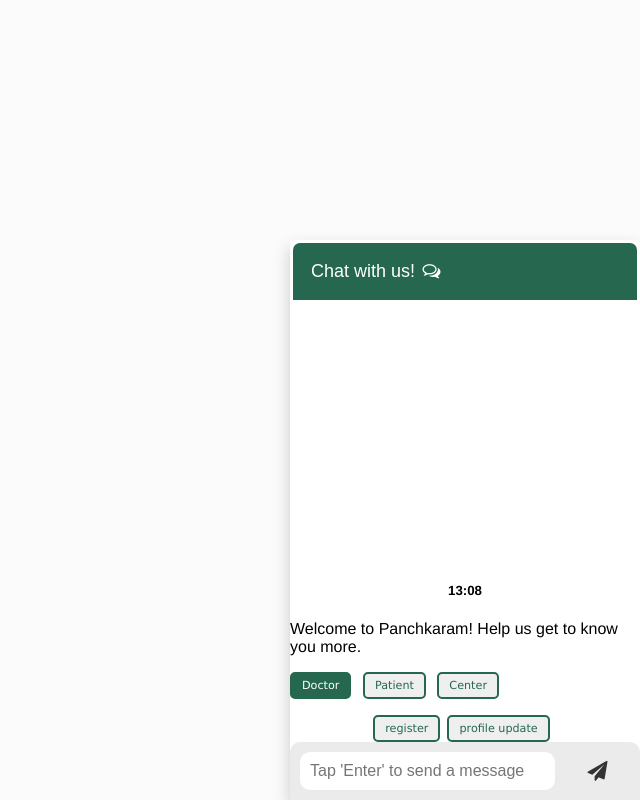
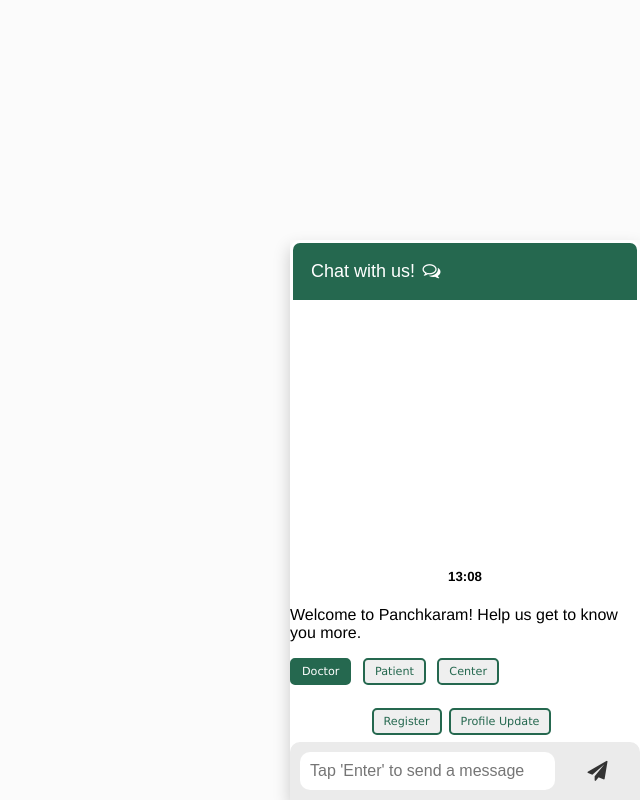
Before and after one commit to sayamalvi/static-chatbot, a plain HTML site: page index.htm in a window 1280 px wide. Both pictures are taken after a click on the button "Doctor". Shown: the whole page, without its empty margins (640-1280 px from the left). Drawn offline with nearby package versions, Linux system fonts and the light colour scheme.

Commit message:
Improved styling, returning a normal string instead of button as final reply, capitalized first letter

```diff
--- a/static/css/chat.css
+++ b/static/css/chat.css
@@ -143,6 +143,7 @@
 }
 
 .botResponse button {
+    animation: floatup .5s forwards;
     font-family: 'Lucida Sans', 'Lucida Sans Regular', 'Lucida Grande', 'Lucida Sans Unicode', Geneva, Verdana, sans-serif;
     font-weight: 500;
     color: rgb(37, 104, 79);
@@ -152,7 +153,7 @@
     font-size: .7rem;
     cursor: pointer;
     outline: none;
-    margin: 0 7px 0 0;
+    margin: 0 7px 7px 0;
     transition: 0.3s;
 }
 
--- a/static/scripts/chat.js
+++ b/static/scripts/chat.js
@@ -48,7 +48,17 @@ function firstBotMessage() {
 }
 
 firstBotMessage();
-
+function capitalize(text) {
+  var splitStr = text.toLowerCase().split(" ");
+  for (var i = 0; i < splitStr.length; i++) {
+    // You do not need to check if i is larger than splitStr length, as your for does that for you
+    // Assign it back to the array
+    splitStr[i] =
+      splitStr[i].charAt(0).toUpperCase() + splitStr[i].substring(1);
+  }
+  // Directly return the joined string
+  return splitStr.join(" ");
+}
 function getBotResponse(input) {
   input = input.toLowerCase();
   for (let [key, value] of resp.entries()) {
@@ -57,13 +67,14 @@ function getBotResponse(input) {
         window.location.href = value[0];
         return "Just a second. We got you !";
       }
+      if (value.length === 1) return value[0];
       const div = document.createElement("div");
       div.classList.add("botResponse");
       for (let i = 0; i < value.length; i++) {
         const button = document.createElement("button");
         button.type = "button";
         button.value = value[i];
-        button.textContent = value[i];
+        button.textContent = capitalize(value[i]);
         button.onclick = function () {
           sendButton(value[i].toString().toLowerCase());
         };
```
